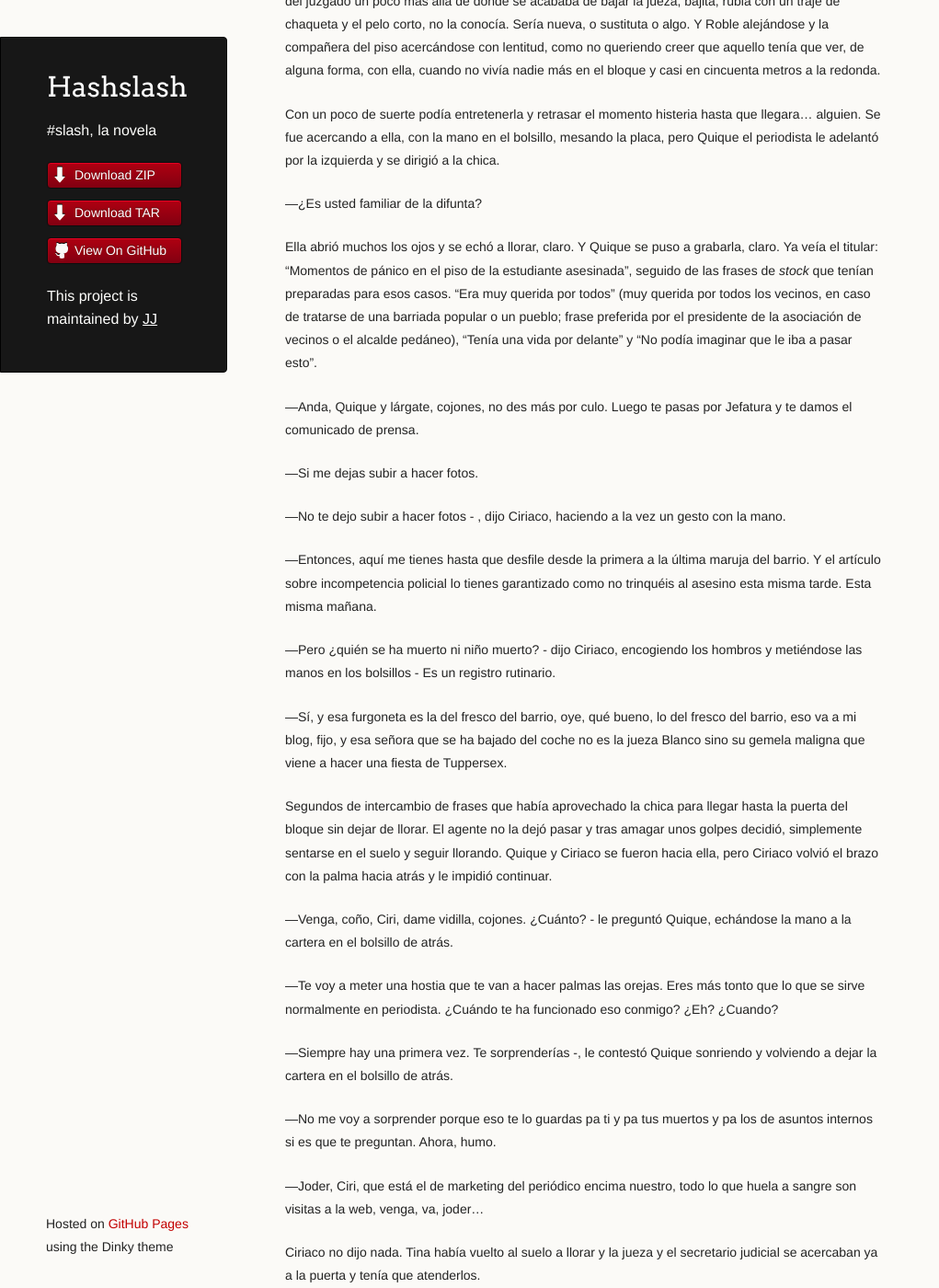
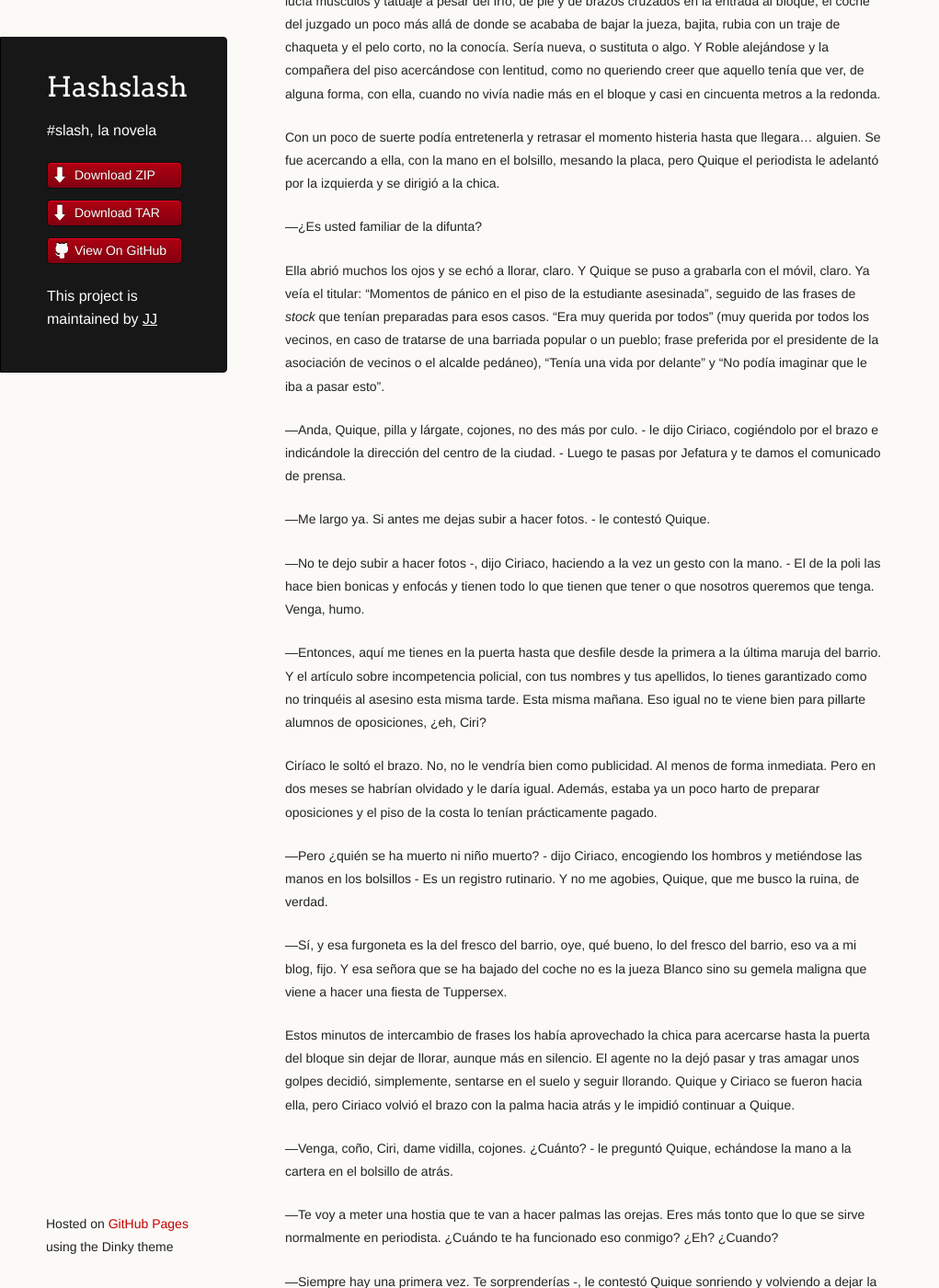
Before and after one commit to JJ/HashSlash, a Jekyll site: the page built from texto/HashSlash.md, in a window 1280 px wide and 1400 px high, scrolled down 10489 px. Shown: the whole window at 92% size, without its empty margins (0-1021 px from the left). Built offline with Jekyll 4.4.1, drawn with Linux system fonts in a browser that asks for light colours; some of the changed text lies outside the part shown.

Commit message:
Sync texto/HashSlash.md from master to gh-pages

```diff
--- a/texto/HashSlash.md
+++ b/texto/HashSlash.md
@@ -163,7 +163,7 @@ tal Kevin. Al menos a estas alturas de la investigación.
 —Inocente lo es de por sí. Pero también puede ser, digo yo, que sea un mosquito muerto de los que las mata callando. Dicho esto como figurativamente hablando, vamos, porque el tío bien que chillaba. Vamos, que no tengo ni puta idea, Roble. Pero me extrañaría. Cuando salga del
 Clínico le preguntaremos. Pero vamos, que no.
 
-—¿Por?
+—¿Por? - preguntó Roble, de nuevo.
 
 —Mira las fotos. El cuchillo.
 
@@ -187,9 +187,10 @@ dedos de esta mano se pueden contar -, mostró su mano izquierda, en la
 que le faltaba un dedo. - Y todas eran mujeres y los asesinos eran
 siempre sus parejas, que, a veces, estaban justo al lado, con
 los sesos volados. Expediente cerrado, caso resuelto, te vas a casa y
-te echas la siesta.
-
-—Vaya - dijo Roble.
+te echas la siesta. Pero vamos, que en las series es lo primero que
+miran, Ángulo, altura, este es culpable, ese no.
+
+—Vaya -, dijo Roble.
 
 —Qué.
 
@@ -554,7 +555,7 @@ adelantó por la izquierda y se dirigió a la chica.
 —¿Es usted familiar de la difunta?
 
 Ella abrió muchos los ojos y se echó a llorar, claro. Y Quique se puso
-a grabarla, claro. Ya veía el
+a grabarla con el móvil, claro. Ya veía el
 titular: “Momentos de pánico en el piso de la estudiante asesinada”,
 seguido de las frases de *stock* que tenían preparadas para esos
 casos. “Era muy querida por todos” (muy querida por todos los vecinos,
@@ -562,33 +563,46 @@ en caso de tratarse de una barriada popular o un pueblo; frase
 preferida por el presidente de la asociación de vecinos o el alcalde pedáneo), “Tenía una vida por delante” y “No
 podía imaginar que le iba a pasar esto”.
 
-—Anda, Quique y lárgate, cojones, no des más por culo. Luego te pasas
+—Anda, Quique, pilla y lárgate, cojones, no des más por culo. - le
+dijo Ciriaco, cogiéndolo por el brazo e indicándole la dirección del
+centro de la ciudad. - Luego te pasas
 por Jefatura y te damos el comunicado de prensa.
 
-—Si me dejas subir a hacer fotos.
-
-—No te dejo subir a hacer fotos - , dijo Ciriaco, haciendo a la vez un
-gesto con la mano.
-
-—Entonces, aquí me tienes hasta que desfile desde la primera a la última maruja del
-barrio. Y el artículo sobre incompetencia policial lo tienes
+—Me largo ya. Si antes me dejas subir a hacer fotos. - le contestó Quique.
+
+—No te dejo subir a hacer fotos -, dijo Ciriaco, haciendo a la vez un
+gesto con la mano. - El de la poli las hace bien bonicas y enfocás y
+tienen todo lo que tienen que tener o que nosotros queremos que
+tenga. Venga, humo.
+
+—Entonces, aquí me tienes en la puerta hasta que desfile desde la primera a la última maruja del
+barrio. Y el artículo sobre incompetencia policial, con tus nombres y
+tus apellidos, lo tienes
 garantizado como no  trinquéis al asesino esta misma tarde. Esta misma
-mañana.
+mañana. Eso igual no te viene bien para pillarte alumnos de
+oposiciones, ¿eh, Ciri?
+
+Ciríaco le soltó el brazo. No, no le vendría bien como publicidad. Al
+menos de forma inmediata. Pero en dos meses se habrían olvidado y le
+daría igual. Además, estaba ya un poco harto de preparar oposiciones y
+el piso de la costa lo tenían prácticamente pagado.
 
 —Pero ¿quién se ha muerto ni niño muerto? - dijo Ciriaco, encogiendo
-los hombros y metiéndose las manos en los bolsillos - Es un registro rutinario.
+los hombros y metiéndose las manos en los bolsillos - Es un registro
+rutinario. Y no me agobies, Quique, que me busco la ruina, de verdad.
 
 —Sí, y esa furgoneta es la del fresco del barrio, oye, qué bueno, lo
-del fresco del barrio, eso va a mi blog, fijo,  y esa señora que se
+del fresco del barrio, eso va a mi blog, fijo.  Y esa señora que se
 ha bajado del coche no es la jueza Blanco sino su gemela maligna que
 viene a hacer una fiesta de Tuppersex.
 
-Segundos de intercambio de frases que había aprovechado la chica para
-llegar hasta la puerta del bloque sin dejar de llorar. El agente no la
-dejó pasar y tras amagar unos golpes decidió, simplemente sentarse en
+Estos minutos de intercambio de frases los había aprovechado la chica para
+acercarse hasta la puerta del bloque sin dejar de llorar, aunque más
+en silencio. El agente no la
+dejó pasar y tras amagar unos golpes decidió, simplemente, sentarse en
 el suelo y seguir llorando. Quique y Ciriaco se fueron hacia ella,
 pero Ciriaco volvió el brazo con la palma hacia atrás y le impidió
-continuar.
+continuar a Quique.
 
 —Venga, coño, Ciri, dame vidilla, cojones. ¿Cuánto? - le preguntó
 Quique, echándose la mano a la cartera en el bolsillo de atrás.
@@ -605,7 +619,7 @@ muertos y pa los de asuntos internos si es que te preguntan. Ahora,
 humo.
 
 —Joder, Ciri, que está el de marketing del periódico encima nuestro,
-todo lo que huela a sangre son visitas a la web, venga, va, joder...
+todo lo que huela a sangre son visitas a la web y si tiene imágenes, más, venga, va, joder...
 
 Ciriaco no dijo nada. Tina había vuelto al suelo a llorar y la jueza y el
 secretario judicial se acercaban ya a la puerta y tenía que
```
Also changed, not shown: other parts of texto/HashSlash.md (+2 -2 lines).
